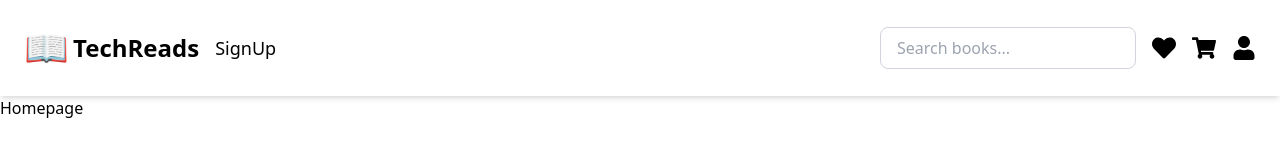
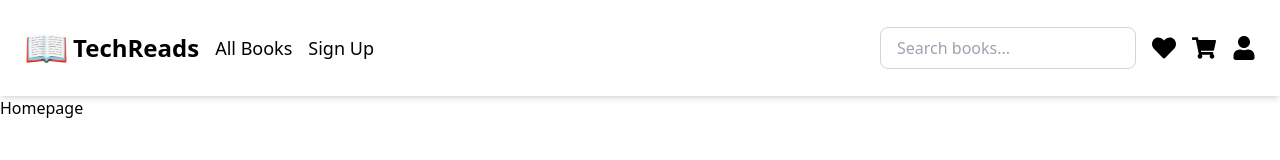
Before and after one commit to Denkogei/TechReads-frontend, a React (Vite) app in the folder techreads/: page / in a window 1280 px wide. Shown: the top 160 px of the page. Built offline with nearby package versions, Linux system fonts and the light colour scheme.

Commit message:
navbar adding signup

```diff
--- a/techreads/src/components/Navbar.jsx
+++ b/techreads/src/components/Navbar.jsx
@@ -11,7 +11,8 @@ const Navbar = () => {
           <span className="text-blue-900 text-4xl">📖</span>
           <h1 className="text-2xl font-semibold cursor-pointer hover:text-blue-600">TechReads</h1>
         </Link>
-        <Link to="/signup" className="text-lg font-medium hover:text-blue-600">SignUp</Link>
+        <Link to="/all-books" className="text-lg font-medium hover:text-blue-600">All Books</Link>
+        <Link to="/signup" className="text-lg font-medium hover:text-blue-600">Sign Up</Link>
       </div>
 
 
```
